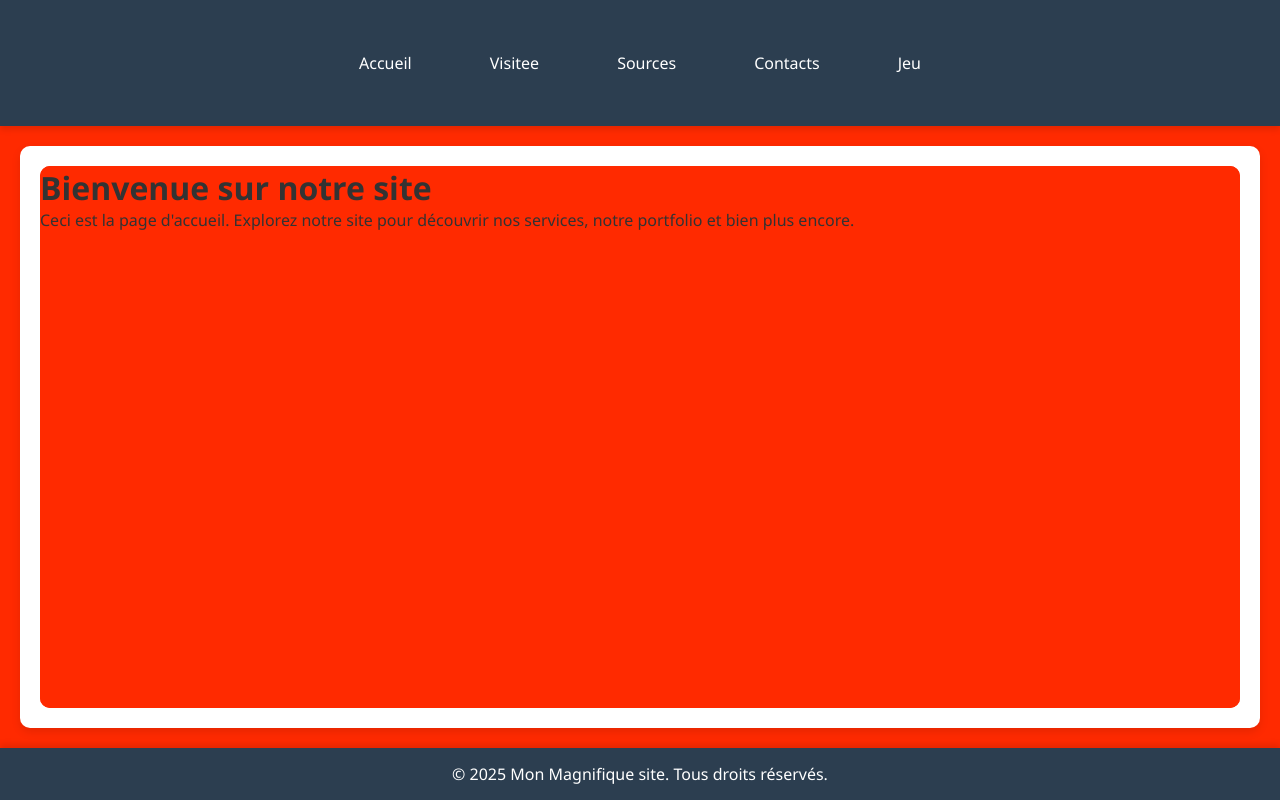
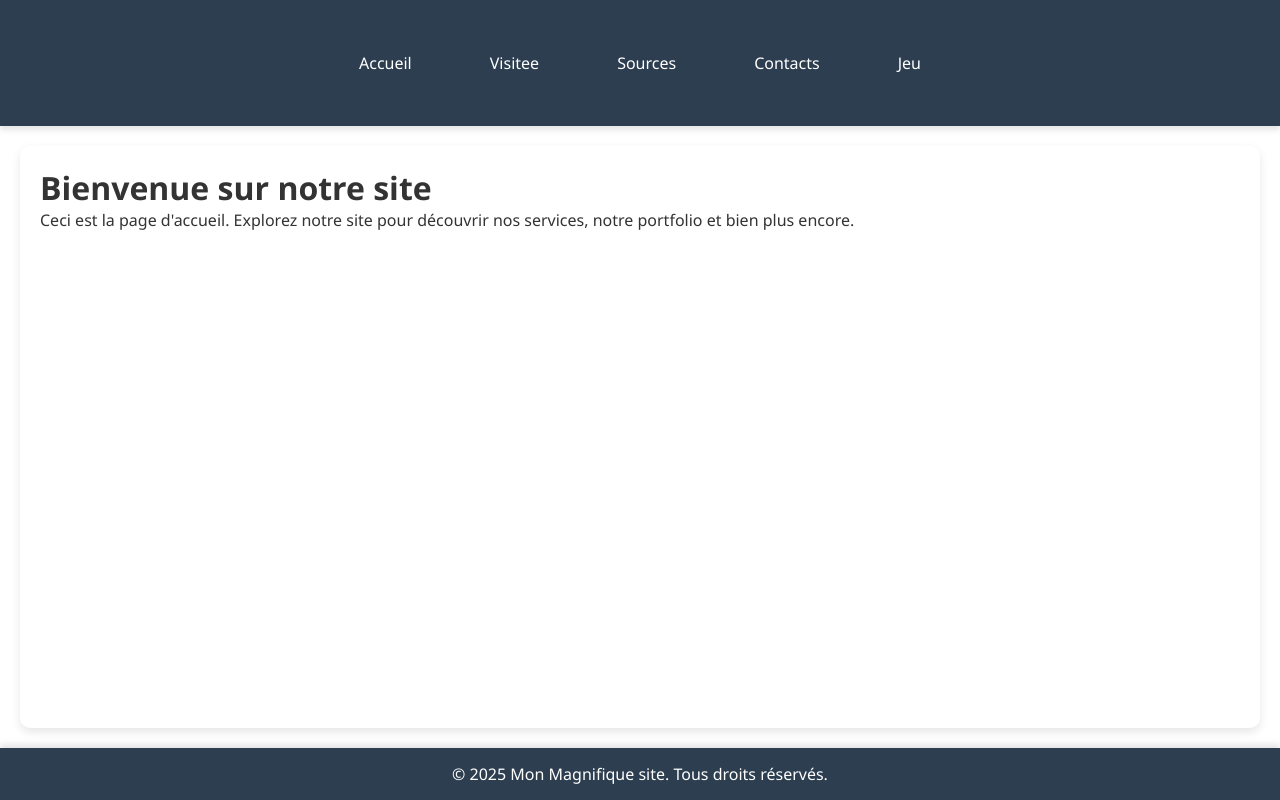
Before and after one commit to Alix-10/alix-10.github.io, a plain HTML site: page index.html in a window 1280 px wide. Drawn offline with Linux system fonts and the light colour scheme.

Commit message:
Update style.css

```diff
--- a/style.css
+++ b/style.css
@@ -6,7 +6,7 @@ body, html {
     height: 100%; /* Prend toute la hauteur de l'écran */
     overflow: hidden; /* Désactive le défilement de la page */
     font-family: 'Segoe UI', Tahoma, Geneva, Verdana, sans-serif; /* Police principale */
-    background-color: #FF2A00; /* Couleur de fond */
+    background-color: #FFFFFF; /* Couleur de fond */
     color: #333; /* Couleur du texte */
 }
 
```
